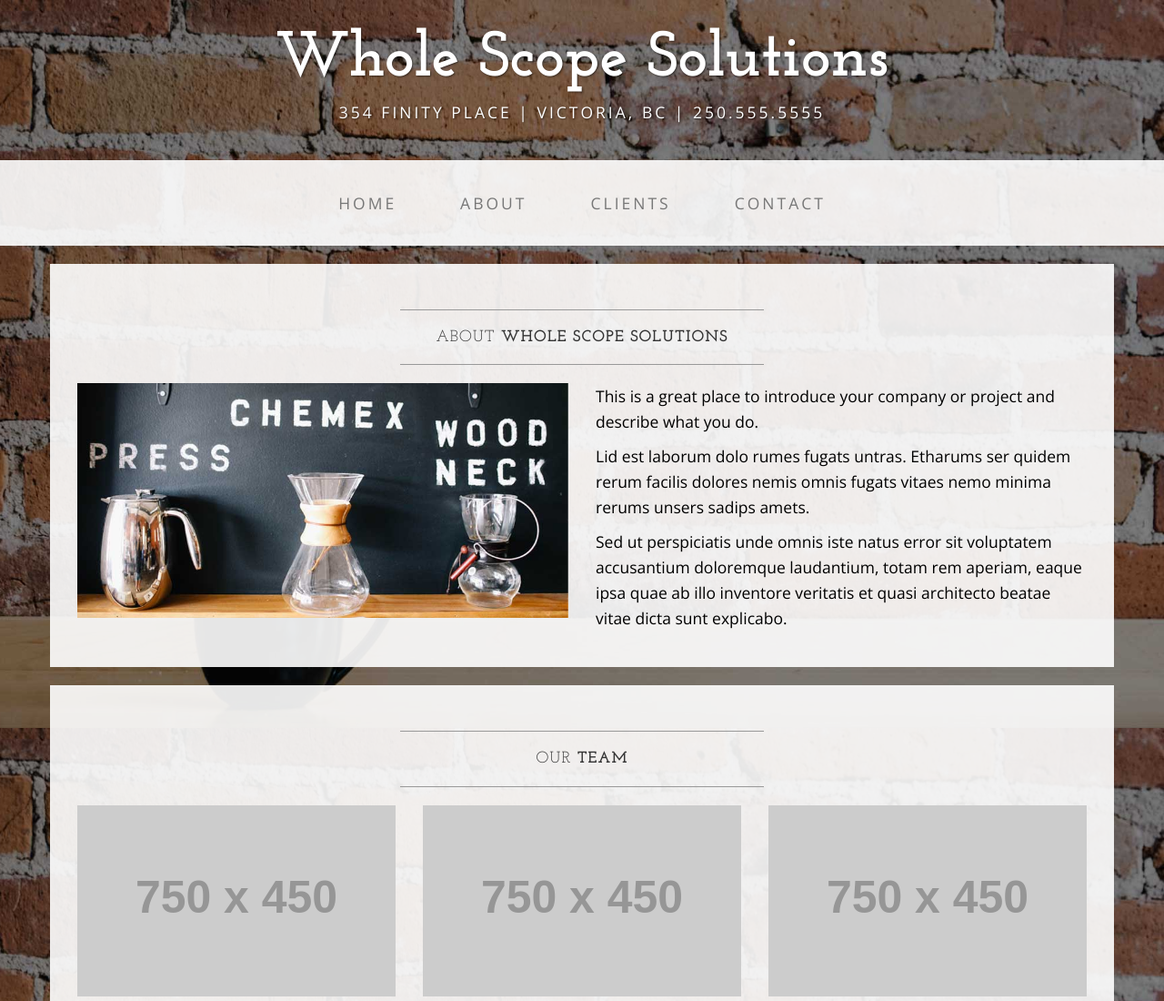
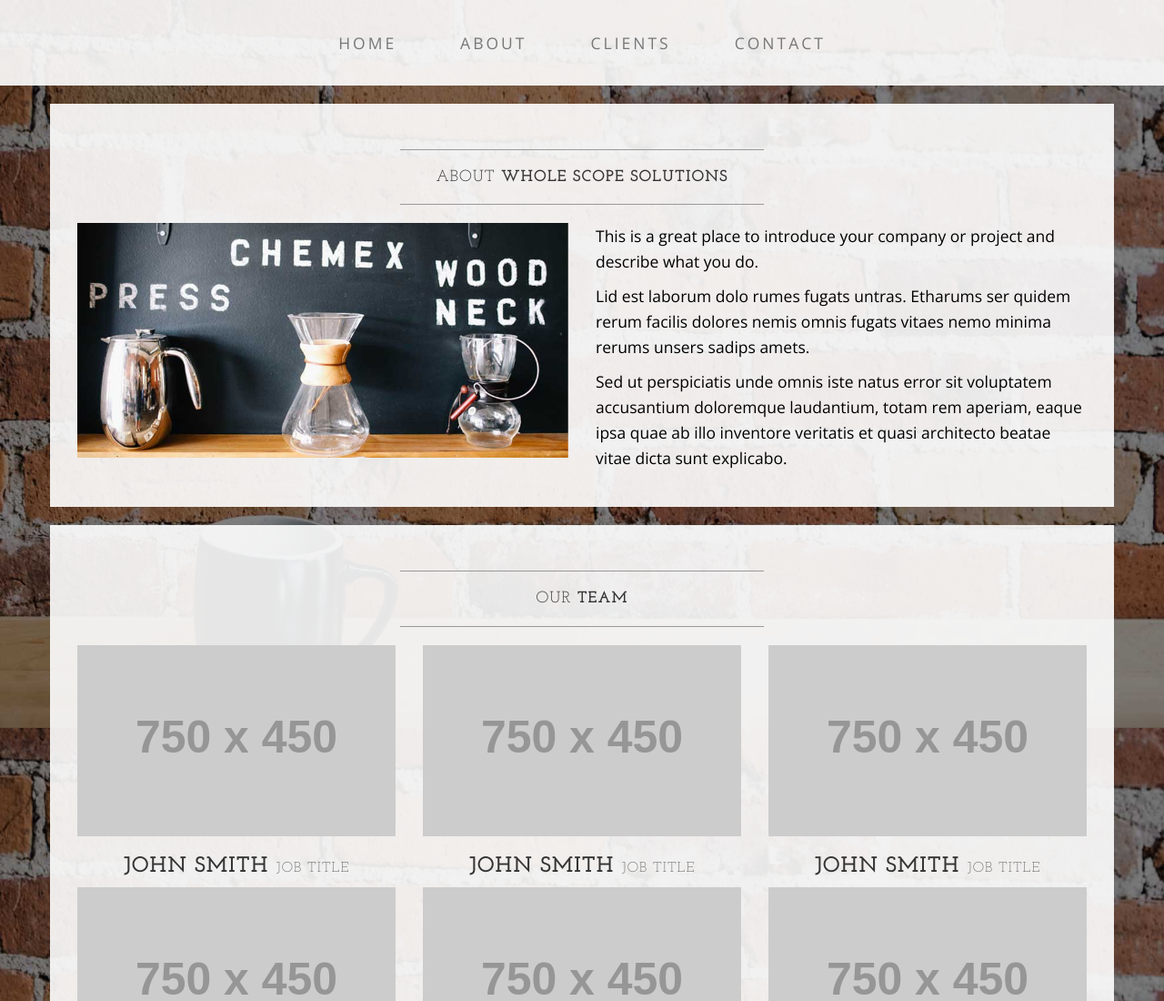
Before and after one commit to WholeScopeSolutions/WholeScopeSolutions.github.io, a plain HTML site: page about.html in a window 1280 px wide. Shown: the top 1100 px of the page at 91% size. Drawn offline with nearby package versions, Linux system fonts and the light colour scheme; placeholder pictures from the web are drawn by us.

Commit message:
Remove branding above nav bar

```diff
--- a/about.html
+++ b/about.html
@@ -35,10 +35,6 @@
 </head>
 
 <body>
-
-    <div class="brand">Whole Scope Solutions</div>
-    <div class="address-bar">354 Finity Place | Victoria, BC | 250.555.5555</div>
-
     <!-- Navigation -->
     <nav class="navbar navbar-default" role="navigation">
         <div class="container">
```
Also changed, not shown: clients.html (+0 -4 lines), contact.html (+0 -4 lines), index.html (+0 -4 lines).
